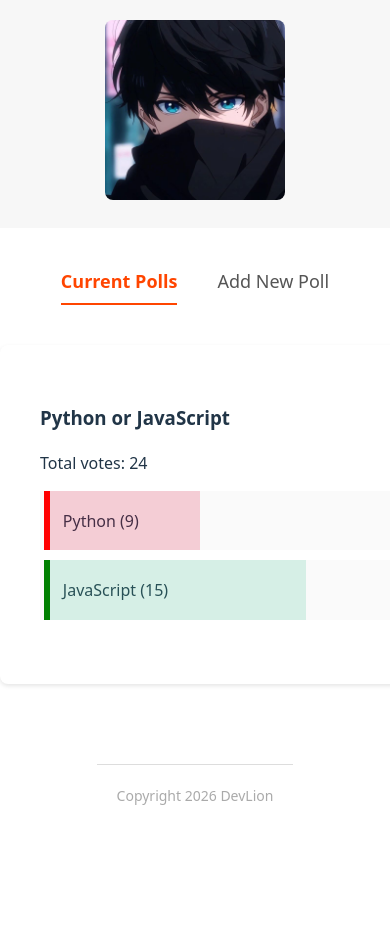
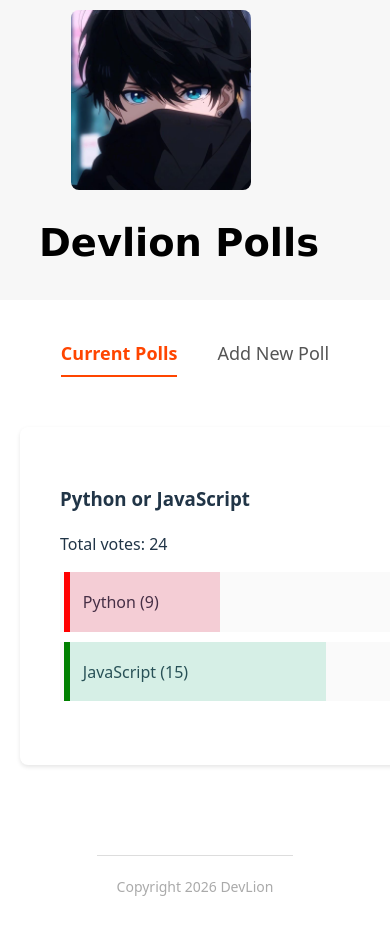
Before and after one commit to DanielDev546/Devlion-poll, a Svelte app in the folder my-app/: page / in a window 390 px wide. Shown: the top 934 px of the page. Before the commit the page ends 866 px from the top, so only its background shows below. Built offline with nearby package versions, Linux system fonts and the light colour scheme.

Commit message:
Initial commit

```diff
--- a/my-app/src/components/CreatePollForm.svelte
+++ b/my-app/src/components/CreatePollForm.svelte
@@ -82,7 +82,7 @@
     border-radius: 6px;
     font-weight: 900px;
     height: 2.5vh;
-    border: 1px solid #ccc;
+    border: 1px solid #ccc ;
     padding:10px;
     color: black;
     width: 45vh;
@@ -100,4 +100,19 @@
     font-size: 14px;
     font-weight: bold;
   }
+  @media (max-width: 768px) {
+    form {
+      width: 45vh;
+      margin-left: 10%;
+      margin-right: 10%;
+      padding: 1rem;
+    }
+    input[type="text"] {
+      width: 100%;
+    }
+    button {
+      margin-left: 0;
+      width: 100%;
+    }
+  }
 </style>
--- a/my-app/src/components/Header.svelte
+++ b/my-app/src/components/Header.svelte
@@ -1,21 +1,46 @@
 
 
 <header>
-    <h1>
-        <img src="/img/DevLion.png" alt="DevLion Logo" >
+      <div class="tre">
+       <img src="/img/DevLion.png" alt="DevLion Logo">
+       <h1 class="brand-title">Devlion Polls</h1>
+      </div>
 
-    </h1>
+
+
+
 </header>
 
 <style>
     header{
         background: #f7f7f7;
-        padding: 20px;
+        padding: 10px;
+        display: flex;
+        justify-content: center;
+        align-items: center;
     }
-    h1{
-        margin: 0;
-        text-align: center;
+    .tre{
+        padding: -1rem;
     }
+   .brand-title {
+    font-size: 2.4rem;
+    font-weight: bolder;
+    position: relative;
+    margin-left: -2rem;
+    font-family: 'Lucida Sans', 'Lucida Sans Regular', 'Lucida Grande', 'Lucida Sans Unicode', Geneva, Verdana, sans-serif;
+    color: #000; /* black text */
+    text-align: center;
+
+   }
+    /* blue professional glow */
+
+  .brand-title:hover {
+  text-shadow:
+    0 1px 2px rgba(0, 0, 0, 0.3),
+    0 0 10px rgba(0, 123, 255, 0.8),
+    0 0 20px rgba(0, 123, 255, 0.5);
+}
+
    img{
     max-width: 180px;
     border-radius: 8px;
--- a/my-app/src/components/PollDetails.svelte
+++ b/my-app/src/components/PollDetails.svelte
@@ -38,6 +38,7 @@ const handleVote = (option, id) => {
 </Card>
 
 <style>
+
     .poll {
       width: 50vh;
   gap: 2rem;
@@ -79,4 +80,27 @@ span{
   border-left: 6px solid green;
   background-color: rgba(69, 196, 150, 0.2);
 }
+@media (max-width: 768px){
+  .poll {
+     width: 50vh;
+     gap: 2rem;
+     padding: 20px;
+     border-radius: 8px;
+}
+.answer {
+  display: flex;
+  align-items: center;
+
+  margin-top: 10px ;
+  background-color: #fafafa;
+  cursor: pointer;
+  padding: 0.8rem;
+  position: relative;
+}
+.answer:hover{
+  opacity: 0.6;
+}
+
+
+}
 </style>
--- a/my-app/src/components/PollList.svelte
+++ b/my-app/src/components/PollList.svelte
@@ -4,7 +4,7 @@
     export let polls = [];
 </script>
 
-
+<div class="polist">
 <div class="poll-list">
     {#each polls as poll (poll.id)}
         <div>
@@ -12,13 +12,23 @@
         </div>
     {/each}
 </div>
+</div>
 
 <style>
+    .polist{
+        padding: 10px 20px;
+    }
     .poll-list{
         display: grid;
         grid-template-columns: 1fr 1fr;
         grid-gap: 20px;
 
     }
-
+@media (max-width: 768px) {
+    .poll-list{
+        display: grid;
+        grid-template-columns: 1fr;
+        grid-gap: 40px;
+    }
+}
 </style>
```
